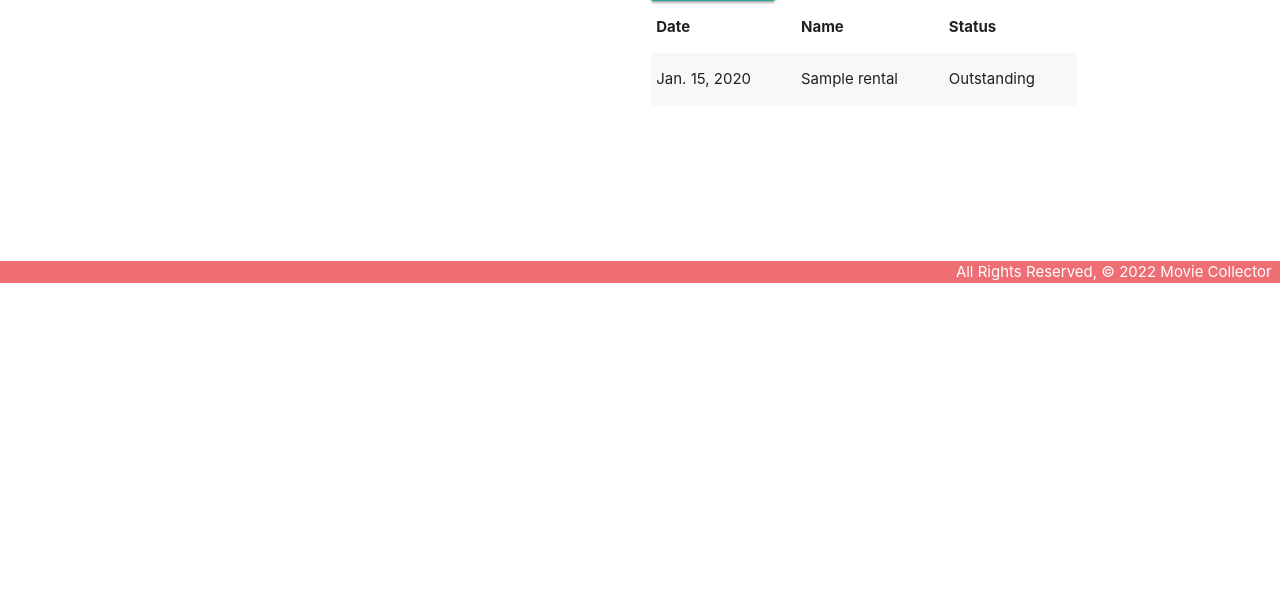
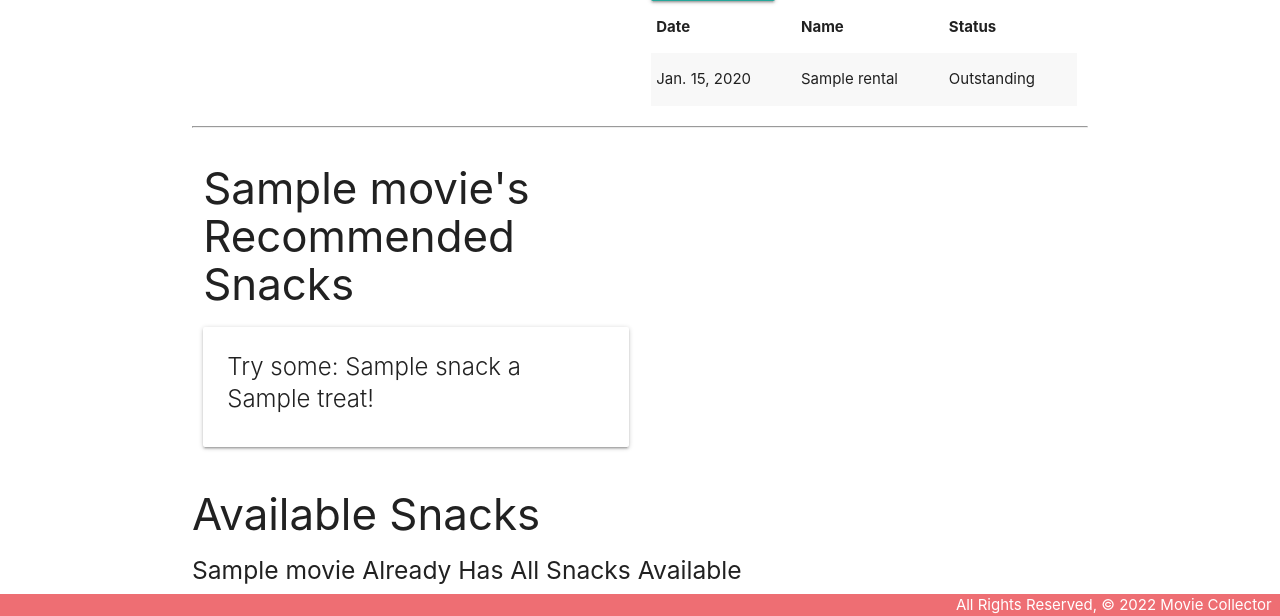
Before and after one commit to matte151/MovieCollector, a Django app: page /movies/1/ in a window 1280 px wide. Shown: the part 517-1133 px from the top of the page. Before the commit the page ends 800 px from the top, so only its background shows below. Run offline with Django 4.2, Linux system fonts and the light colour scheme; tables that the repository leaves empty hold one stand-in row (values such as "Sample post").

Commit message:
finished many to many section

```diff
--- a/main_app/admin.py
+++ b/main_app/admin.py
@@ -1,7 +1,8 @@
 from django.contrib import admin
 # import your models here
-from .models import Movie, Rental
+from .models import Movie, Rental, Snack
 
 # Register your models here
 admin.site.register(Movie)
 admin.site.register(Rental)
+admin.site.register(Snack)
--- a/main_app/models.py
+++ b/main_app/models.py
@@ -6,6 +6,10 @@ LOCATION = (
     ('D', 'Downstairs Living Room'),
     ('B', 'Borrowed')
 )
+
+class Snack(models.Model):
+    name = models.CharField(max_length=50)
+    style = models.CharField(max_length=100)
 
 class Movie(models.Model):  # Note that parents are optional if not inheriting from another class
     name = models.CharField(max_length=100)
@@ -17,6 +21,7 @@ class Movie(models.Model):  # Note that parents are optional if not inheriting f
         )
     series = models.CharField(max_length=100)
     stock = models.IntegerField()
+    snacks = models.ManyToManyField(Snack)
 
     def __str__(self):
         return f"Movie: {self.name}. ID: {self.id}."
@@ -50,4 +55,17 @@ class Rental(models.Model):
     class Meta:
         ordering = ['-date']
 
+# class Person(models.Model):
+#     name = models.CharField(max_length=50)
+#     phone = models.IntegerField()
+#     rentals = models.ManyToManyField(Rental)
+
+#     def __str__(self):
+#         return self.name
+
+#     def get_absolute_url(self):
+#         return reverse('people_detail', kwargs={'pk': self.id})
+
+
+
 # class Borrowers (for a many to many maybe?)
--- a/main_app/templates/movies/detail.html
+++ b/main_app/templates/movies/detail.html
@@ -46,6 +46,48 @@
   </div>
 </div>
 
+<hr>
+<div class="row">
+  <div class="col s6">
+    <h3>{{ movie.name }}'s Recommended Snacks</h3>
+    {% if movie.snacks.count %}
+      {% for snack in movie.snacks.all %}
+        <div class="card">
+          <div class="card-content">
+            <span class="card-title">
+              Try some: {{ snack.name }} a {{ snack.style }} treat!
+            </span>
+          </div>
+        </div>
+      {% endfor %}
+    {% else %}
+      <h5>No Recommended Snacks... :-(</h5>
+    {% endif %}
+  </div>
+</div>
+  <div class="col s6">
+    <h3>Available Snacks</h3>
+    {% if snacks.count %}
+      {% for snack in snacks.all %}
+        <div class="card">
+          <div class="card-content">
+            <span class="card-title">
+              {{ snack.name }} a {{ snack.style }} treat!
+            </span>
+          </div>
+          <div class="card-action">
+            <form action="{% url 'assoc_snack' movie.id snack.id %}" method="post">
+              {% csrf_token %}
+              <button type="submit" class="btn">Add</button>
+            </form>
+          </div>
+        </div>
+      {% endfor %}
+    {% else %}
+      <h5>{{movie.name}} Already Has All Snacks Available</h5>
+    {% endif %}
+  </div>
+</div>
 <script>
     const dateEl = document.getElementById('id_date');
     M.Datepicker.init(dateEl, {
--- a/main_app/urls.py
+++ b/main_app/urls.py
@@ -10,6 +10,6 @@ urlpatterns = [
   path('movies/<int:pk>/update/', views.MovieUpdate.as_view(), name='movies_update'),
   path('movies/<int:pk>/delete/', views.MovieDelete.as_view(), name='movies_delete'),
   path('movies/<int:movie_id>/add_rental/', views.add_rental, name='add_rental'),
-
+  path('movies/<int:movie_id>/assoc_snack/<int:snack_id>/', views.assoc_snack, name='assoc_snack'),
 
 ]
--- a/main_app/views.py
+++ b/main_app/views.py
@@ -3,7 +3,7 @@ from django.shortcuts import render, redirect
 # Add the following import
 from django.http import HttpResponse
 from django.views.generic.edit import CreateView, UpdateView, DeleteView
-from .models import Movie
+from .models import Movie, Snack
 from .forms import RentalForm
 
 
@@ -47,8 +47,9 @@ def movies_index(request):
 
 def movies_detail(request, movie_id):
   movie = Movie.objects.get(id=movie_id)
+  lonely_snacks = Snack.objects.exclude(id__in = movie.snacks.all().values_list('id'))
   rental_form = RentalForm()
-  return render(request, 'movies/detail.html', {'movie': movie, 'rental_form': rental_form})
+  return render(request, 'movies/detail.html', {'movie': movie, 'rental_form': rental_form, 'snacks': lonely_snacks})
 
 def add_rental(request, movie_id):
    # create a ModelForm instance using the data in request.POST
@@ -61,3 +62,8 @@ def add_rental(request, movie_id):
     new_rental.movie_id = movie_id
     new_rental.save()
   return redirect('detail', movie_id=movie_id)
+
+def assoc_snack(request, movie_id, snack_id):
+  # Note that you can pass a toy's id instead of the whole object
+  Movie.objects.get(id=movie_id).snacks.add(snack_id)
+  return redirect('detail', movie_id=movie_id)
```
Also changed, not shown: main_app/migrations/0004_alter_rental_options_person.py (added), main_app/migrations/0005_snack_delete_person_movie_snack.py (added), main_app/migrations/0006_rename_snack_movie_snacks_delete_person.py (added).
